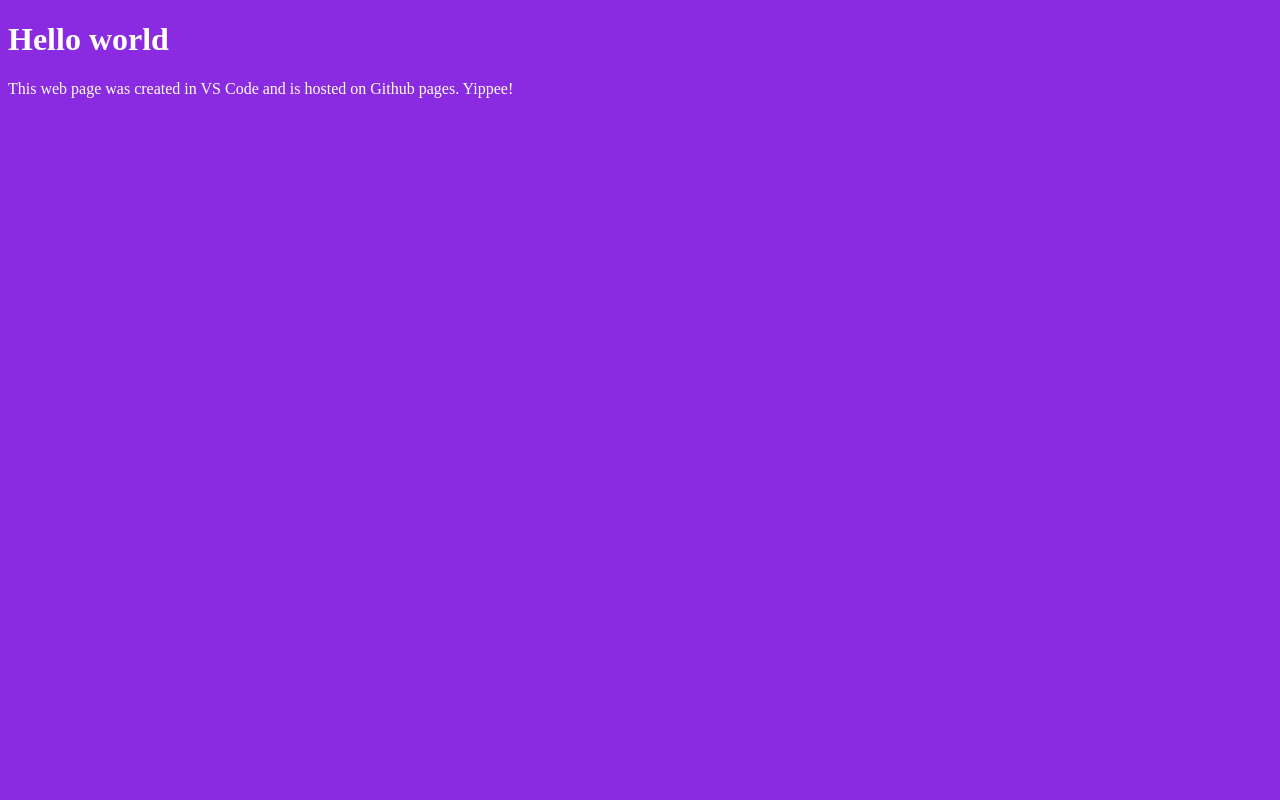
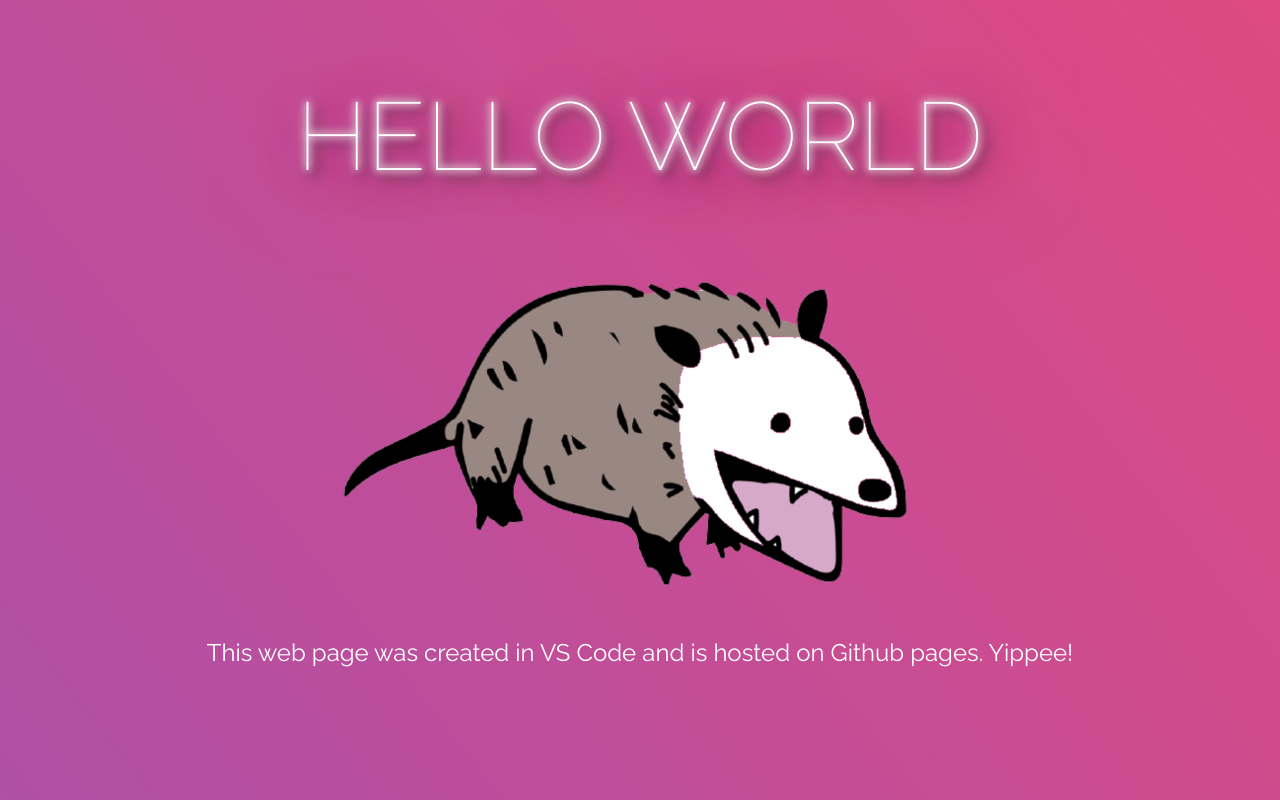
Before and after one commit to lsburtonBYU/first-webpage, a plain HTML site: page index.html in a window 1280 px wide. Drawn offline with Linux system fonts and the light colour scheme.

Commit message:
added fancy CSS stuff

```diff
--- a/index.html
+++ b/index.html
@@ -5,12 +5,18 @@
   <meta charset="UTF-8">
   <meta http-equiv="X-UA-Compatible" content="IE=edge">
   <meta name="viewport" content="width=device-width, initial-scale=1.0">
+  <link rel="preconnect" href="https://fonts.googleapis.com">
+  <link rel="preconnect" href="https://fonts.gstatic.com" crossorigin>
+  <link
+    href="https://fonts.googleapis.com/css2?family=Raleway:wght@100;400&display=swap"
+    rel="stylesheet">
   <link rel="stylesheet" href="styles/styles.css">
   <title>First webpage</title>
 </head>
 
 <body>
   <h1>Hello world</h1>
+  <img src="images/possum.png" alt="a line drawing of a possum">
   <p>This web page was created in VS Code and is hosted on Github pages. Yippee!
   </p>
 </body>
--- a/styles/styles.css
+++ b/styles/styles.css
@@ -1,4 +1,42 @@
 body {
-  color: white;
-  background-color: blueviolet;
+  display: flex;
+  flex-direction: column;
+  align-items: center;
+
+  line-height: 1.5;
+  margin: 0;
+  color: #fff;
+  font-family: "Raleway", sans-serif;
+  font-size: 24px;
+
+  height: 100vh;
+  background: linear-gradient(232deg, #fc466b, #3f5efb);
+  background-size: 400% 400%;
+  animation: bg-animate 4s ease infinite;
 }
+
+h1 {
+  color: #fff;
+  font-weight: 100;
+  text-transform: uppercase;
+  text-shadow: 0 0 7px #fff, 0 0 10px #fff, 0 0 21px #fff, 0 0 42px #f0a,
+    0 0 82px #f0a, 0 0 92px #f0a, 0 0 102px #f0a, 0 0 151px #f0a;
+  filter: drop-shadow(6px 6px 6px rgba(0, 0, 0, 0.6));
+  font-size: 6rem;
+}
+
+.img-drop-shadow {
+  filter: drop-shadow(6px 6px 6px rgba(0, 0, 0, 0.6));
+}
+
+@keyframes bg-animate {
+  0% {
+    background-position: 0% 96%;
+  }
+  50% {
+    background-position: 100% 5%;
+  }
+  100% {
+    background-position: 0% 96%;
+  }
+}
```
Also changed, not shown: images/possum.png (added).
